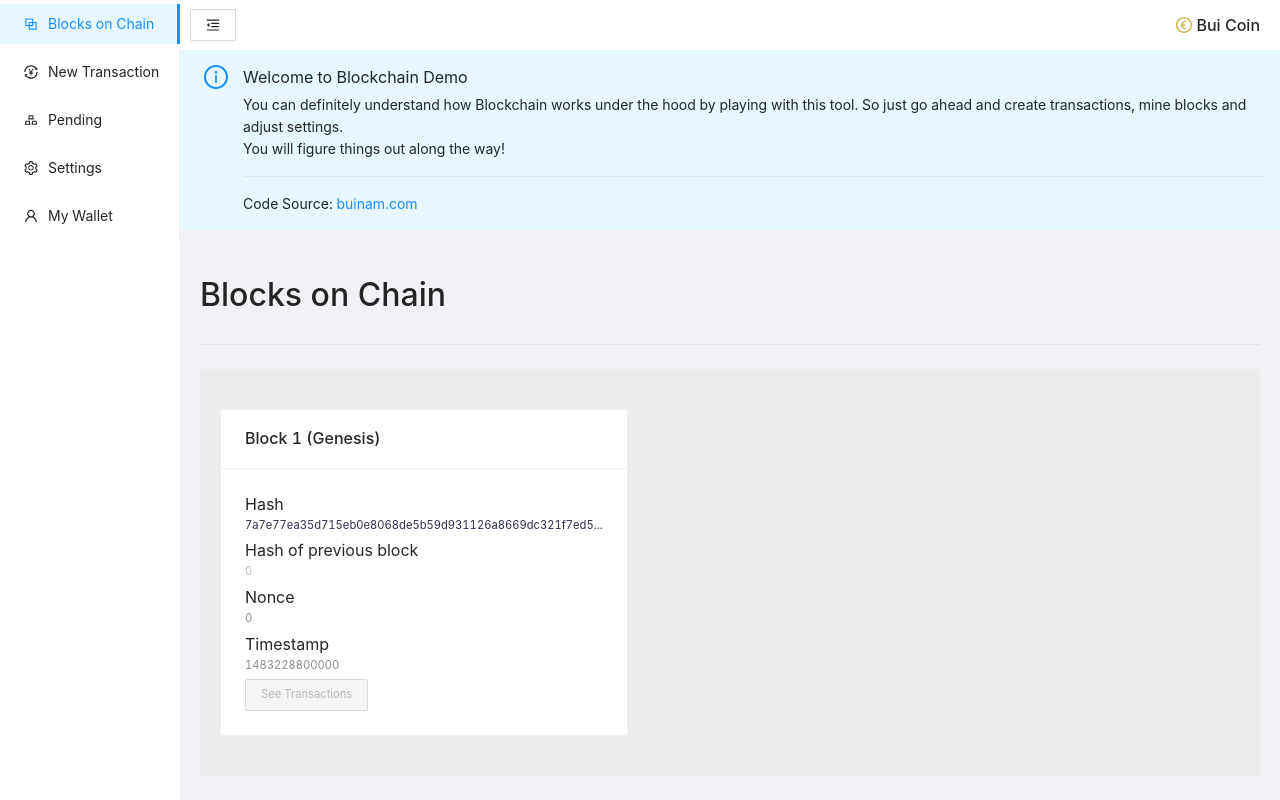
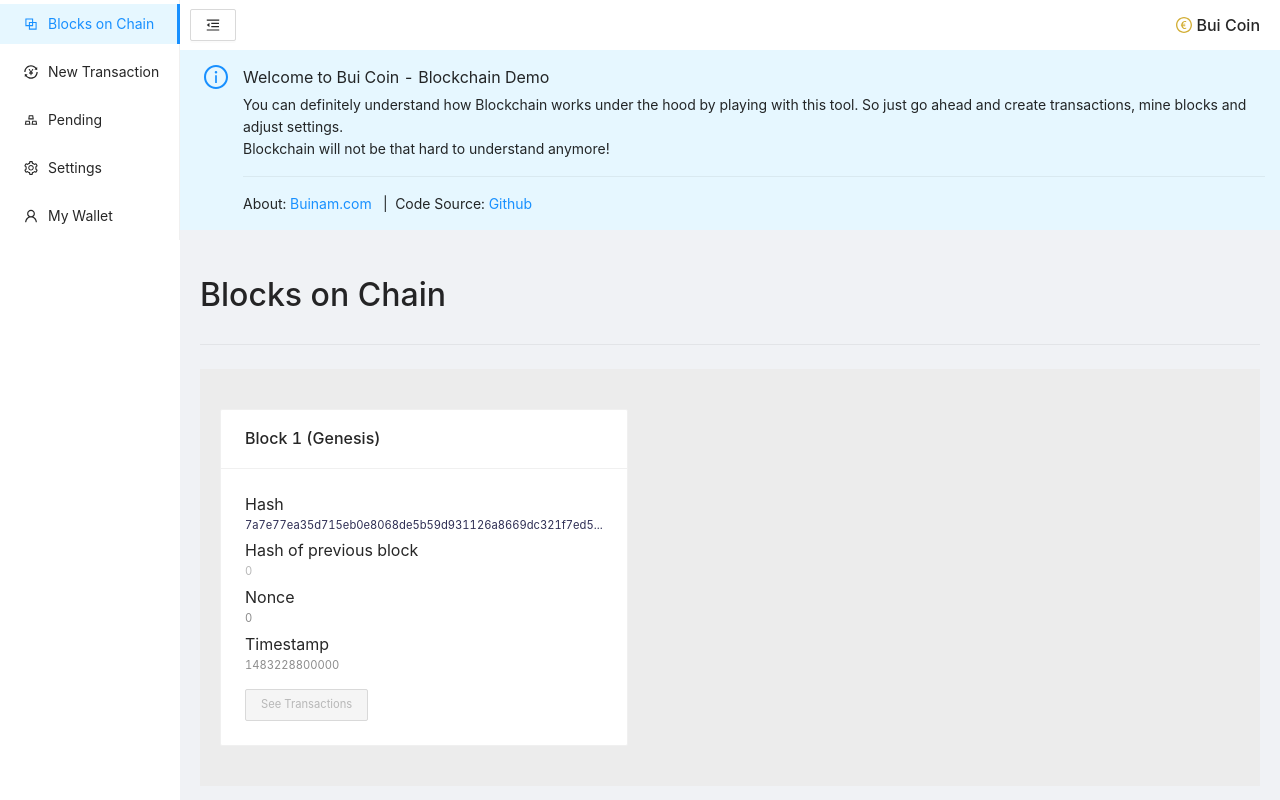
Before and after one commit to buikhacnam/blockchain-visualizer, a Next.js app: page / in a window 1280 px wide. Shown: the top 800 px of the page. Built offline with nearby package versions, Linux system fonts and the light colour scheme.

Commit message:
minor update

```diff
--- a/components/blocks-in-chain/block-card.tsx
+++ b/components/blocks-in-chain/block-card.tsx
@@ -41,6 +41,7 @@
 						Timestamp <span>{block.timestamp}</span>
 					</p>
 					<Button
+						style={{ marginTop: '10px' }}
 						disabled={blockNum === 0}
 						type='primary'
 						onClick={() => {
--- a/components/dashboard.tsx
+++ b/components/dashboard.tsx
@@ -7,6 +7,7 @@
 } from '@ant-design/icons'
 import SiderDashboard from './sider/dashboard-sider'
 import styled from 'styled-components'
+import Link from 'next/link'
 
 const { Header, Content } = Layout
 
@@ -42,10 +43,12 @@
 							<MenuFoldOutlined />
 						</Button>
 					)}
-					<p className='logo-style'>
-						<EuroCircleOutlined style={{ color: '#d3af37' }} />
-						&nbsp;Bui Coin
-					</p>
+					<Link href='/' passHref>
+						<p className='logo-style'>
+							<EuroCircleOutlined style={{ color: '#d3af37' }} />
+							&nbsp;Bui Coin
+						</p>
+					</Link>
 				</HeaderStyled>
 				<Content style={{ height: '100%' }}>{children}</Content>
 			</Layout>
--- a/components/welcome-alert.tsx
+++ b/components/welcome-alert.tsx
@@ -4,7 +4,7 @@
 const WelcomeAlert = () => {
 	return (
 		<AlertStyle
-			message='Welcome to Blockchain Demo'
+			message='Welcome to Bui Coin - Blockchain Demo'
 			description={<AlertContent />}
 			type='info'
 			showIcon
@@ -20,17 +20,25 @@
 				You can definitely understand how Blockchain works under the
 				hood by playing with this tool. So just go ahead and create
 				transactions, mine blocks and adjust settings.
-				<br /> You will figure things out along the way!
+				<br /> Blockchain will not be that hard to understand anymore!
 			</span>
 			<Divider style={{ margin: '16px 0' }} />
 			<span>
-				Code Source:{' '}
+				About:{' '}
 				<a
 					rel='noreferrer'
 					target='_blank'
 					href='https://buinam.com/#section-projects'
 				>
-					buinam.com
+					Buinam.com
+				</a>{' '}
+				&nbsp; |&nbsp; Code Source:{' '}
+				<a
+					href='https://github.com/buikhacnam/blockchain-nextjs/tree/main'
+					rel='noreferrer'
+					target='_blank'
+				>
+					Github
 				</a>
 			</span>
 		</>
--- a/styles/globals.css
+++ b/styles/globals.css
@@ -35,6 +35,10 @@
 	margin-right: 20px;
 	font-size: 1rem;
 	font-weight: 500;
+}
+
+.logo-style:hover {
+	cursor: pointer;
 }
 
 .ant-alert-banner {
```
Also changed, not shown: pages/new-transaction.tsx (+5 -2 lines).
